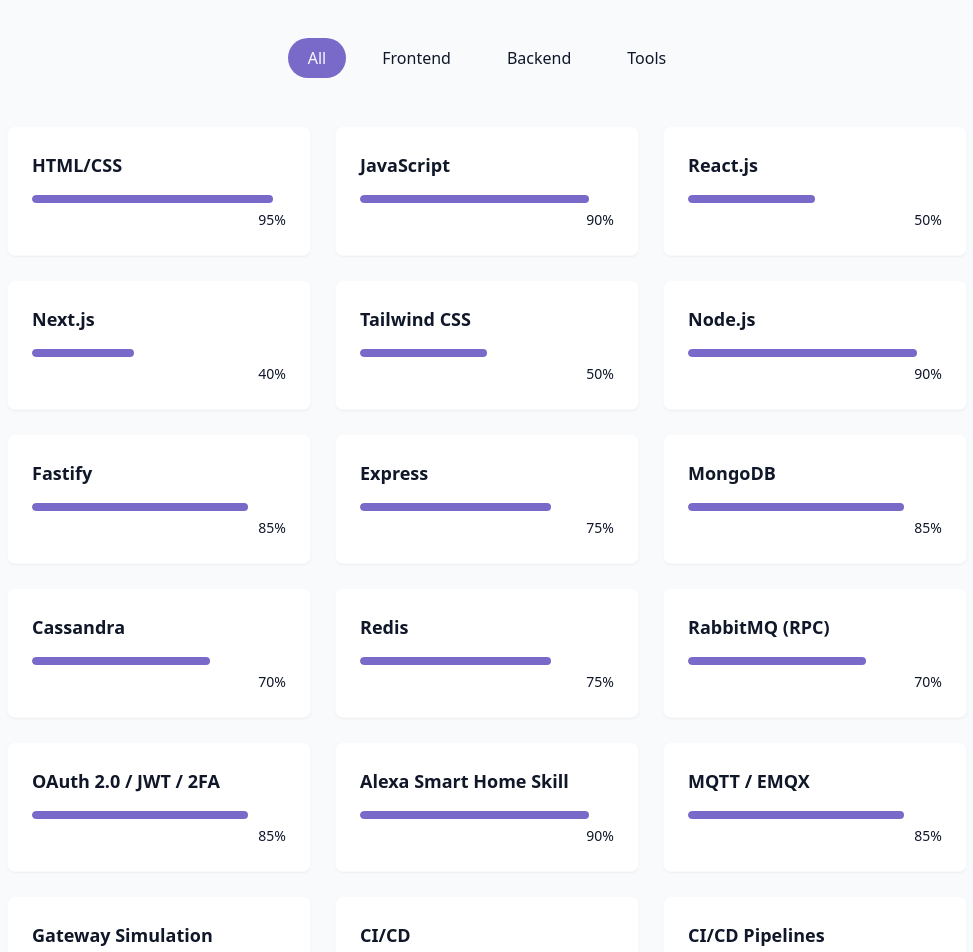
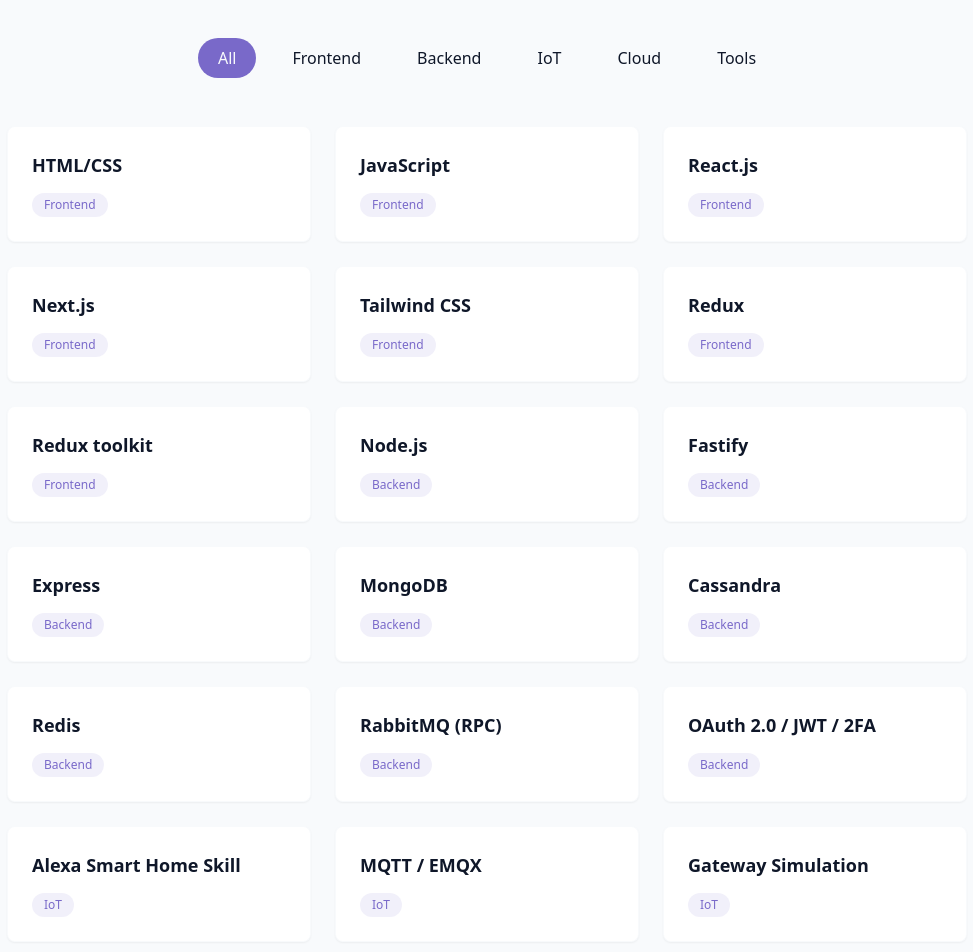
Before and after one commit to pennabalakishore/my-portoflio, a React (Vite) app: page / in a window 1280 px wide. Shown: the part 1700-2652 px from the top of the page, without its empty margins (153-1126 px from the left). Built offline with nearby package versions, Linux system fonts and the light colour scheme.

Commit message:
modified and removed levels in skills

```diff
--- a/src/components/ProjectsSection.jsx
+++ b/src/components/ProjectsSection.jsx
@@ -1,6 +1,15 @@
 import { ExternalLink, Github } from "lucide-react";
 
 const projects = [
+  {
+    title: "Personal Portfolio Website",
+    description:
+      "Built this portfolio to showcase my backend, frontend, and IoT work with a responsive React UI, category-based skills section, and direct contact workflow.",
+    technologies: ["React", "Vite", "Tailwind CSS", "JavaScript"],
+    liveUrl: "",
+    codeUrl: "",
+    status: "Current",
+  },
   {
     title: "Smart Home Voice Control Platform",
     description:
@@ -32,22 +41,6 @@
     liveUrl: "",
     codeUrl: "",
     status: "Production",
-  },
-  {
-    title: "IoT Device Monitoring Dashboard",
-    description:
-      "Created a telemetry dashboard for connected devices with event logs, health insights, and operational controls backed by event-driven APIs.",
-    technologies: [
-      "React",
-      "Tailwind CSS",
-      "Fastify",
-      "Cassandra",
-      "EMQX",
-      "CI/CD",
-    ],
-    liveUrl: "",
-    codeUrl: "",
-    status: "In Progress",
   }
 ];
 
--- a/src/components/SkillsSection.jsx
+++ b/src/components/SkillsSection.jsx
@@ -3,43 +3,53 @@
 
 const skills = [
   // Frontend
-  { name: "HTML/CSS", level: 95, category: "frontend" },
-  { name: "JavaScript", level: 90, category: "frontend" },
-  { name: "React.js", level: 50, category: "frontend" },
-  { name: "Next.js", level: 40, category: "frontend" },
-  { name: "Tailwind CSS", level: 50, category: "frontend" },
+  { name: "HTML/CSS", category: "frontend" },
+  { name: "JavaScript", category: "frontend" },
+  { name: "React.js", category: "frontend" },
+  { name: "Next.js", category: "frontend" },
+  { name: "Tailwind CSS", category: "frontend" },
+  { name: "Redux", category: "frontend" },
+  { name: "Redux toolkit", category: "frontend" },
+
 
   // Backend / API
-  { name: "Node.js", level: 90, category: "backend" },
-  { name: "Fastify", level: 85, category: "backend" },
-  { name: "Express", level: 75, category: "backend" },
-  { name: "MongoDB", level: 85, category: "backend" },
-  { name: "Cassandra", level: 70, category: "backend" },
-  { name: "Redis", level: 75, category: "backend" },
-  { name: "RabbitMQ (RPC)", level: 70, category: "backend" },
-  { name: "OAuth 2.0 / JWT / 2FA", level: 85, category: "backend" },
+  { name: "Node.js", category: "backend" },
+  { name: "Fastify", category: "backend" },
+  { name: "Express", category: "backend" },
+  { name: "MongoDB", category: "backend" },
+  { name: "Cassandra", category: "backend" },
+  { name: "Redis", category: "backend" },
+  { name: "RabbitMQ (RPC)", category: "backend" },
+  { name: "OAuth 2.0 / JWT / 2FA", category: "backend" },
 
   // IoT / Voice / Automation
-  { name: "Alexa Smart Home Skill", level: 90, category: "iot" },
-  { name: "MQTT / EMQX", level: 85, category: "iot" },
-  { name: "Gateway Simulation", level: 80, category: "iot" },
+  { name: "Alexa Smart Home Skill", category: "iot" },
+  { name: "MQTT / EMQX", category: "iot" },
+  { name: "Gateway Simulation", category: "iot" },
 
   // Cloud / DevOps
-  { name: "CI/CD", level: 75, category: "cloud" },
-  { name: "CI/CD Pipelines", level: 65, category: "cloud" },
+  { name: "CI/CD", category: "cloud" },
+  { name: "CI/CD Pipelines", category: "cloud" },
 
   // Tools
-  { name: "Git/GitHub", level: 90, category: "tools" },
-  { name: "VS Code", level: 95, category: "tools" },
-  { name: "Postman", level: 95, category: "tools" },
+  { name: "Git/GitHub", category: "tools" },
+  { name: "VS Code", category: "tools" },
+  { name: "Postman", category: "tools" },
 ];
 
-const categories = ["all", "frontend", "backend", "tools"];
+const categories = ["all", "frontend", "backend", "iot", "cloud", "tools"];
+
+const getCategoryLabel = (category) => {
+  if (category === "iot") return "IoT";
+  return category.charAt(0).toUpperCase() + category.slice(1);
+};
 
 export const SkillsSection = () => {
-    const [activeCategory, setActiveCategory] = useState("all");
+  const [activeCategory, setActiveCategory] = useState("all");
 
-    const filteredSkills = skills.filter((skill) => activeCategory === "all" || skill.category === activeCategory);
+  const filteredSkills = skills.filter(
+    (skill) => activeCategory === "all" || skill.category === activeCategory
+  );
   return (
     <section id="skills" className="py-24 px-4 relative bg-secondary/30">
       <div className="container mx-auto max-w-5xl">
@@ -53,13 +63,13 @@
               key={key}
               onClick={() => setActiveCategory(category)}
               className={cn(
-                "px-5 py-2 rounded-full transition-colors duration-300 capitalize",
+                "px-5 py-2 rounded-full transition-colors duration-300",
                 activeCategory === category
                   ? "bg-primary text-primary-foreground"
                   : "bg-secondary/70 text-foreground hover:bg-secondary"
               )}
             >
-              {category}
+              {getCategoryLabel(category)}
             </button>
           ))}
         </div>
@@ -68,22 +78,12 @@
           {filteredSkills.map((skill, key) => (
             <div
               key={key}
-              className="gradient-border bg-card p-6 rounded-lg shadow-xs card-hover"
+              className="gradient-border bg-card p-6 rounded-lg shadow-xs card-hover text-left"
             >
-              <div className="text-left mb-4">
-                <h3 className="font-semibold text-lg">{skill.name}</h3>
-              </div>
-              <div className="w-full bg-secondary/50 h-2 rounded-full overflow-hidden">
-                <div
-                  className="bg-primary h-2 rounded-full origin-left animate-[grow_1.5s_ease-out]"
-                  style={{ width: skill.level + "%" }}
-                />
-              </div>
-              <div className="text-right mt-1">
-                <span className="text-sm text-muted-foreground">
-                  {skill.level}%
-                </span>
-              </div>
+              <h3 className="font-semibold text-lg mb-3">{skill.name}</h3>
+              <span className="inline-block text-xs px-3 py-1 rounded-full bg-primary/10 text-primary">
+                {getCategoryLabel(skill.category)}
+              </span>
             </div>
           ))}
         </div>
```
